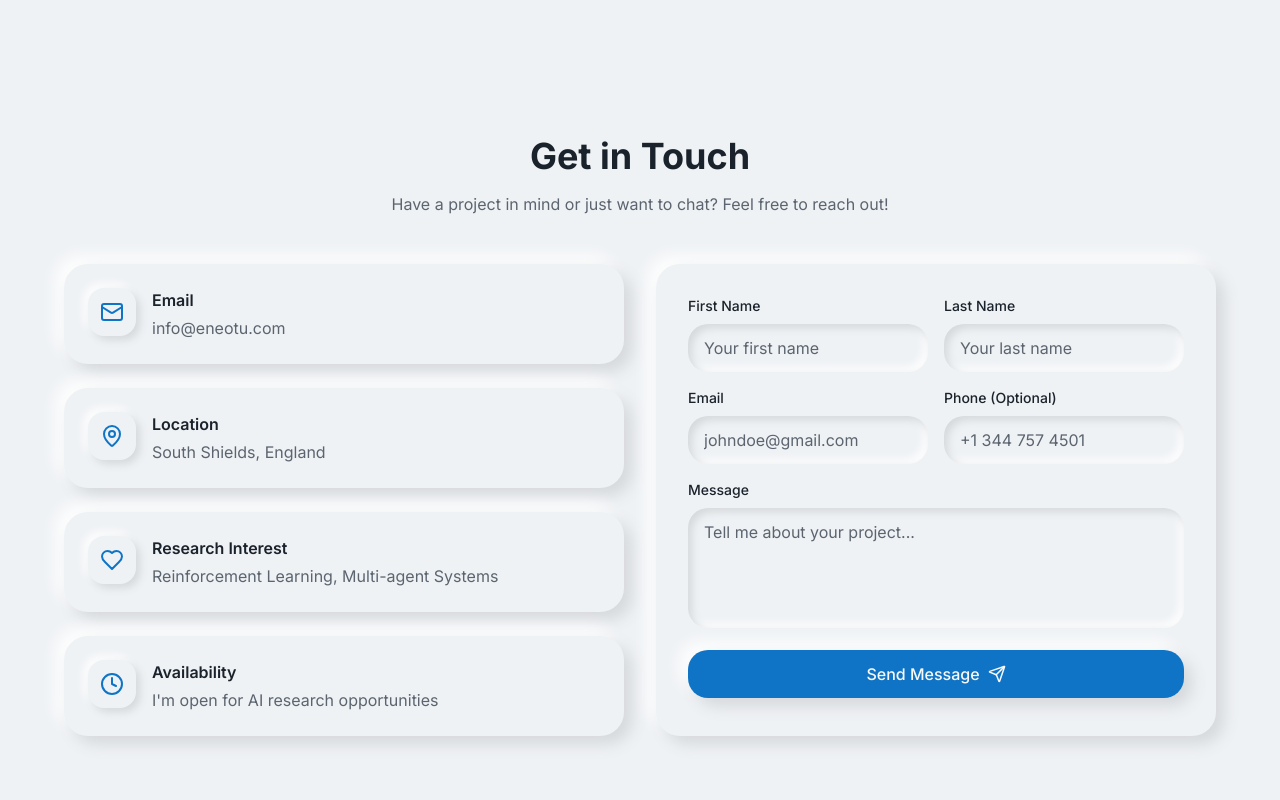
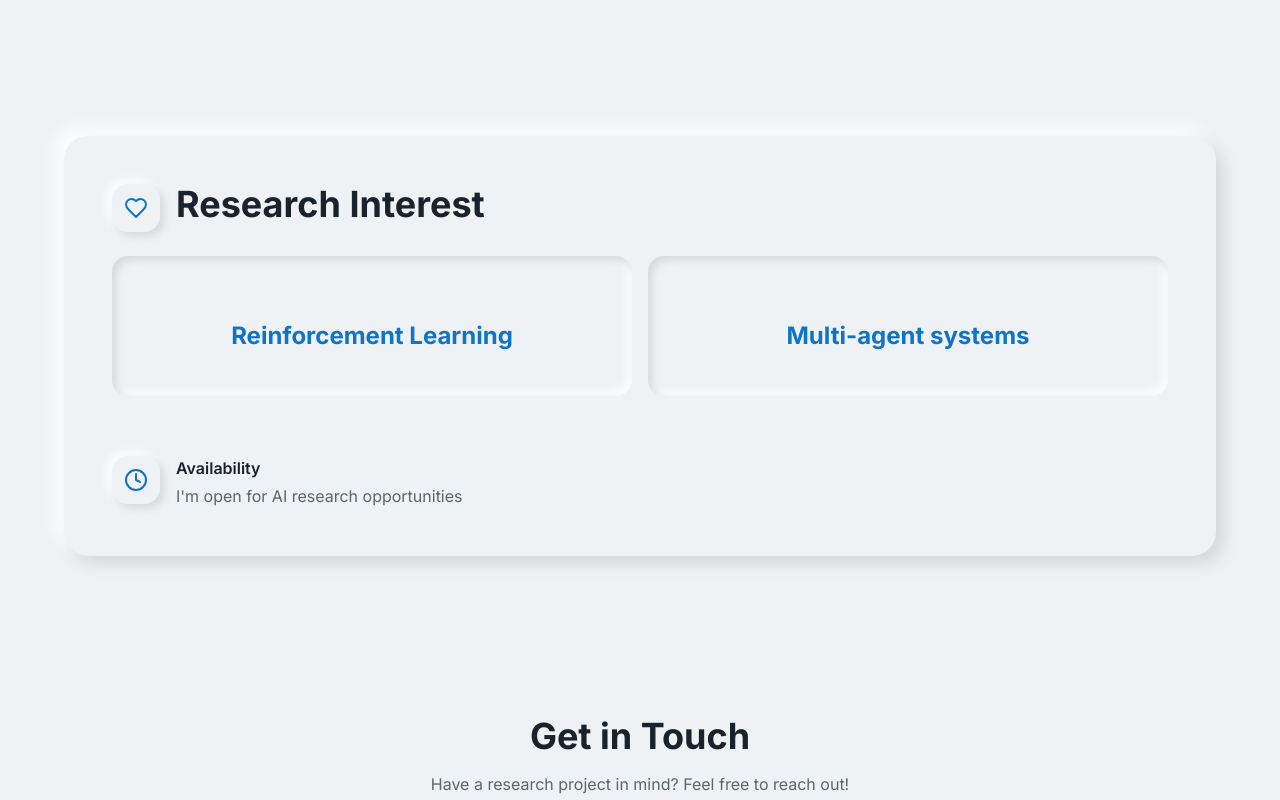
Before and after one commit to eneotujoe/eneotu-frontend, a Next.js app: page / in a window 1280 px wide. Shown: the part 1620-2420 px from the top of the page. Built offline with nearby package versions, Linux system fonts and the light colour scheme; no server answers.

Commit message:
updated contact section

```diff
--- a/app/page.tsx
+++ b/app/page.tsx
@@ -1,5 +1,5 @@
 import { HeroSection } from "@/components/hero-section"
-import { AboutSection } from "@/components/about-section"
+import { InterestSection } from "@/components/interest-section"
 import { SkillsSection } from "@/components/skills-section"
 import { ContactSection } from "@/components/contact-section"
 
@@ -8,6 +8,7 @@ export default function Home() {
     <main className="min-h-screen bg-background">
       <HeroSection />
       <SkillsSection />
+      <InterestSection />
       <ContactSection />
     </main>
   )
--- a/components/about-section.tsx
+++ /dev/null
@@ -1,49 +0,0 @@
-import { Certificate } from "crypto";
-
-export function AboutSection() {
-  return (
-    <section id="about" className="py-20 px-4">
-      <div className="max-w-6xl mx-auto">
-        <div className="soft-shadow rounded-3xl p-8 md:p-12 bg-background">
-          <h2 className="text-3xl md:text-4xl font-bold text-foreground mb-8">About Me</h2>
-
-          <div className="grid md:grid-cols-2 gap-8">
-            <div className="space-y-4">
-              <p className="text-muted-foreground leading-relaxed">
-                I’m an artificial intelligence researcher, and I hold a first-class degree in Marine Engineering.
-              </p>
-              <p className="text-muted-foreground leading-relaxed">
-                With over 4 years of experience, I've had the opportunity to work on various projects, and I'm always eager to learn new things.
-              </p>
-            </div>
-
-            <div className="space-y-4">
-              <p className="text-muted-foreground leading-relaxed">
-                Just like self-driving cars, I am motivated and driven to research on self-driving ships.
-                My career aspirations are rooted in the intersection of marine engineering and cutting-edge technology.
-              </p>
-
-              <p className="text-muted-foreground leading-relaxed">
-                I'm focused on building AI-powered autonomous navigation systems for ships.
-              </p>
-            </div>
-          </div>
-
-          <div className="text-2xl md:text-3xl font-bold text-primary mt-10 pb-5">Education</div>
-          <div className="grid grid-cols-2 gap-4 mb-5">
-            {[
-              { school: "Constanta Maritime University, Romania", certificate: "BSc in Marine Engineering (Naval Electromechanical Engineering)" },
-              { school: "South Shields Marine School, United Kingdom", certificate: "Professional certifications in engineering" },
-            ].map((item) => (
-              <div key={item.school} className="soft-shadow-inset rounded-2xl p-6 text-center">
-                <div className="font-bold text-primary mt-10 pb-5">{item.school}</div>
-                <div className="text-sm text-muted-foreground">{item.certificate}</div>
-              </div>
-            ))}
-          </div>
-
-        </div>
-      </div>
-    </section>
-  )
-}
--- a/components/contact-section.tsx
+++ b/components/contact-section.tsx
@@ -1,7 +1,7 @@
 "use client"
 
 import { useState } from "react"
-import { Mail, Send, MapPin, Clock, Heart, CheckCircle2, Loader2 } from "lucide-react"
+import { Mail, Send, MapPin, Clock, Heart, Loader2 } from "lucide-react"
 import { useForm } from "react-hook-form"
 import { zodResolver } from "@hookform/resolvers/zod"
 import { contactMeSchema, ContactMeFormData, ContactMeResult } from "@/lib/types"
@@ -78,14 +78,14 @@ export function ContactSection() {
       <div className="max-w-6xl mx-auto">
         <h2 className="text-3xl md:text-4xl font-bold text-foreground mb-4 text-center">Get in Touch</h2>
         <p className="text-muted-foreground text-center max-w-2xl mx-auto mb-12">
-          Have a project in mind or just want to chat? Feel free to reach out!
+          Have a research project in mind? Feel free to reach out!
         </p>
 
         <div className="grid md:grid-cols-2 gap-8">
           {/* Contact Info */}
-          <div className="space-y-6">
+          <div className="grid grid-rows-2 space-y-6">
             <div className="soft-shadow rounded-3xl p-6 bg-background">
-              <div className="flex items-start gap-4">
+              <div className="flex h-full items-center gap-4">
                 <div className="soft-shadow-sm rounded-2xl p-3 bg-background">
                   <Mail className="text-primary" size={24} />
                 </div>
@@ -102,7 +102,7 @@ export function ContactSection() {
             </div>
 
             <div className="soft-shadow rounded-3xl p-6 bg-background">
-              <div className="flex items-start gap-4">
+              <div className="flex h-full items-center gap-4">
                 <div className="soft-shadow-sm rounded-2xl p-3 bg-background">
                   <MapPin className="text-primary" size={24} />
                 </div>
@@ -113,29 +113,6 @@ export function ContactSection() {
               </div>
             </div>
 
-            <div className="soft-shadow rounded-3xl p-6 bg-background">
-              <div className="flex items-start gap-4">
-                <div className="soft-shadow-sm rounded-2xl p-3 bg-background">
-                  <Heart className="text-primary" size={24} />
-                </div>
-                <div>
-                  <h3 className="font-semibold text-foreground mb-1">Research Interest</h3>
-                  <p className="text-muted-foreground">Reinforcement Learning, Multi-agent Systems</p>
-                </div>
-              </div>
-            </div>
-
-            <div className="soft-shadow rounded-3xl p-6 bg-background">
-              <div className="flex items-start gap-4">
-                <div className="soft-shadow-sm rounded-2xl p-3 bg-background">
-                  <Clock className="text-primary" size={24} />
-                </div>
-                <div>
-                  <h3 className="font-semibold text-foreground mb-1">Availability</h3>
-                  <p className="text-muted-foreground">I'm open for AI research opportunities</p>
-                </div>
-              </div>
-            </div>
           </div>
 
           {/* Contact Form */}
--- /dev/null
+++ b/components/interest-section.tsx
@@ -0,0 +1,49 @@
+import { Mail, Send, MapPin, Clock, Heart, Loader2 } from "lucide-react"
+
+
+
+export function InterestSection() {
+  return (
+    <section id="about" className="py-20 px-4">
+      <div className="max-w-6xl mx-auto">
+        <div className="soft-shadow rounded-3xl p-8 md:p-12 bg-background">
+
+          <div>
+            <div className="flex items-start gap-4">
+              <div className="soft-shadow-sm rounded-2xl p-3 bg-background">
+                <Heart className="text-primary" size={24} />
+              </div>
+              <div>
+                <h2 className="text-3xl md:text-4xl font-bold text-foreground mb-8">Research Interest</h2>
+              </div>
+            </div>
+          </div>
+
+          <div className="grid grid-cols-2 gap-4 mb-5">
+            {[
+              { research: "Reinforcement Learning", },
+              { research: "Multi-agent systems",},
+            ].map((item) => (
+              <div key={item.research} className="soft-shadow-inset rounded-2xl p-6 text-center">
+                <div className="font-bold text-primary text-2xl mt-10 pb-5">{item.research}</div>
+              </div>
+            ))}
+          </div>
+
+          <div className="pt-10">
+            <div className="flex items-start gap-4">
+              <div className="soft-shadow-sm rounded-2xl p-3 bg-background">
+                <Clock className="text-primary" size={24} />
+              </div>
+              <div>
+                <h3 className="font-semibold text-foreground mb-1">Availability</h3>
+                <p className="text-muted-foreground">I'm open for AI research opportunities</p>
+              </div>
+            </div>
+          </div>
+
+        </div>
+      </div>
+    </section>
+  )
+}
```
